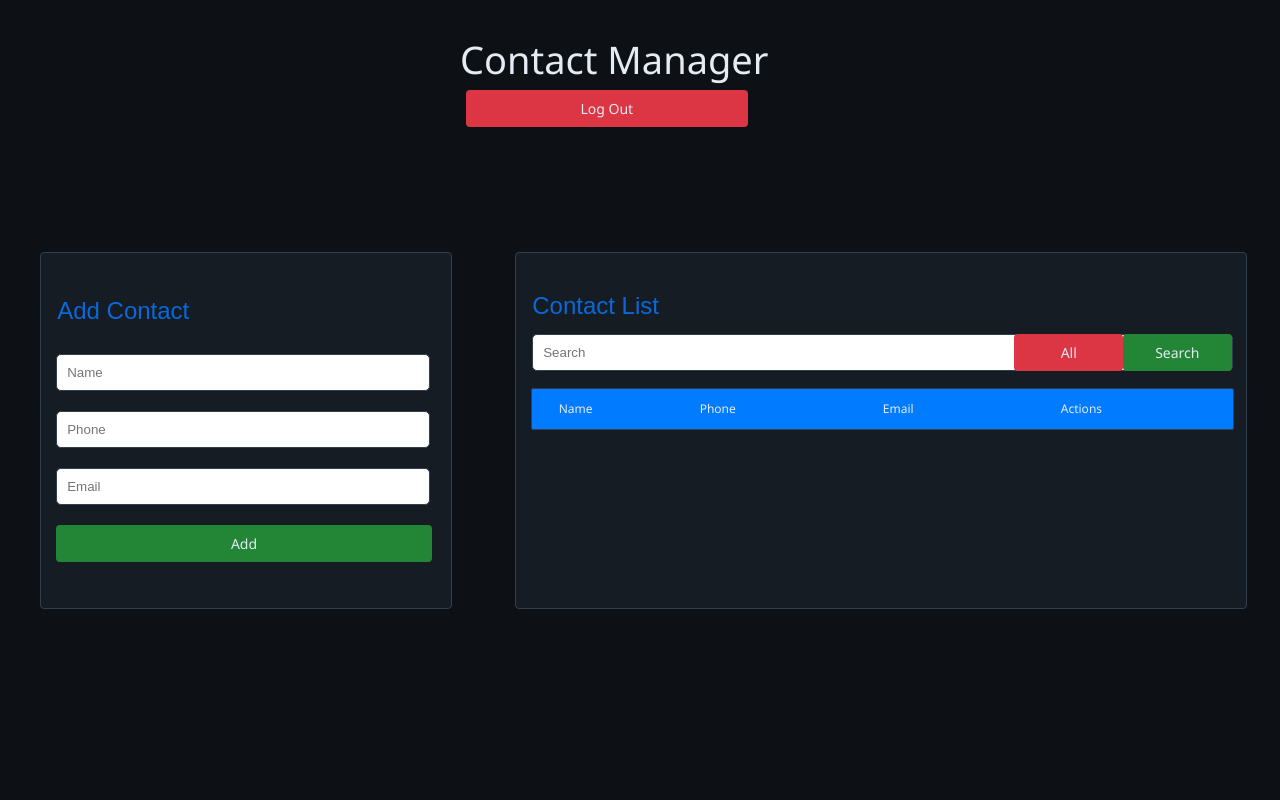
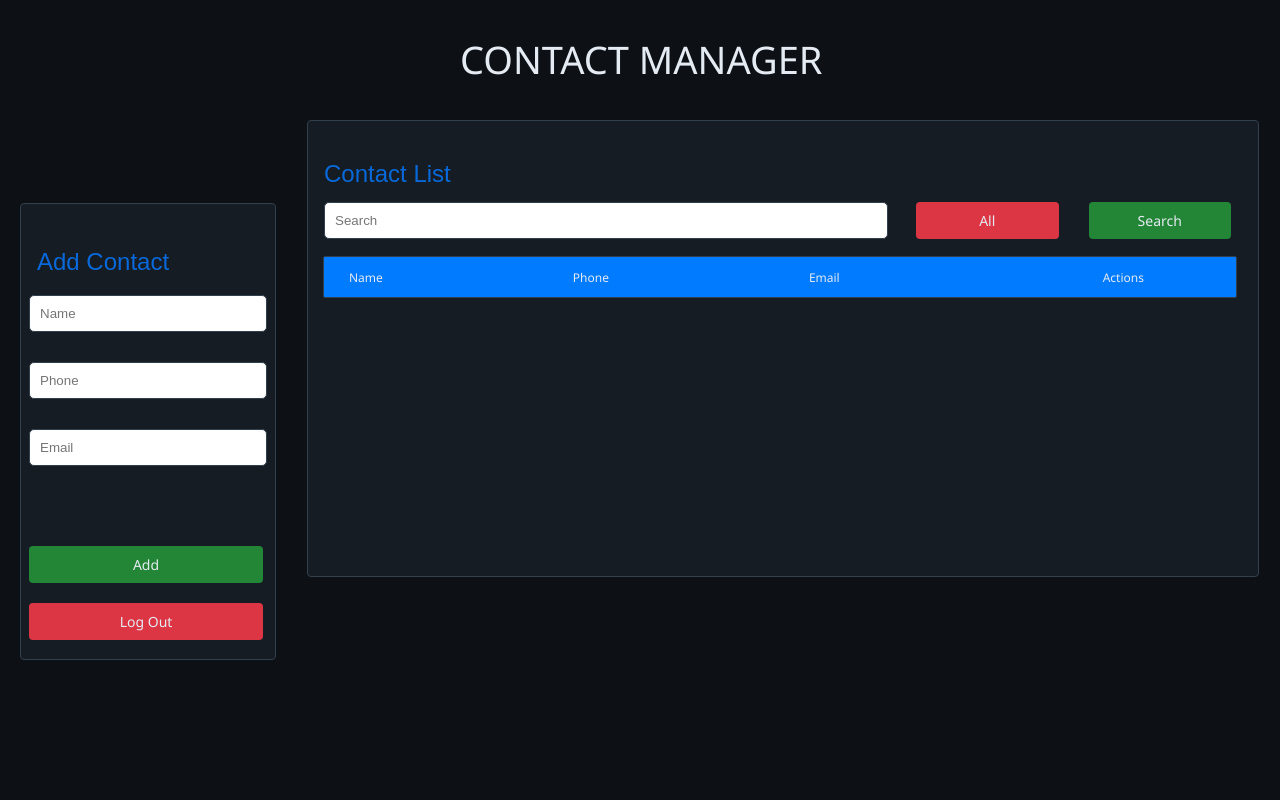
Before and after one commit to cadeenn/poosd-small, a PHP site: the page made by Pages/Contact Manager/manager.html in a window 1280 px wide. Run offline with PHP 8.4, Linux system fonts and the light colour scheme.

Commit message:
Final Changes

```diff
--- a/Pages/Contact Manager/manager.css
+++ b/Pages/Contact Manager/manager.css
@@ -29,46 +29,24 @@
     font-size: 38px;
 }
 
-.logout-button {
-    position: absolute;
-    top: 90px;
-    left: 470px;
-
-    width: 22%;
-    margin-top: 0px;
-    margin-left: -4px;
-    padding: 9px;
-    border: none;
-    border-radius: 4px;
-    background-color: #DC3544;
-    transition-duration: 0.4s;
-
-    color: #E5EBF2;
-    font-family: 'Segoe UI', Tahoma, Verdana, sans-serif;
-    font-weight: 500;
-    font-size: 14px;
-}
-
 .left-container {
-    width: 40%;
+    width: 20%;
     height: 100vh;
     display: flex;
     justify-content: center;
     align-items: center;
     margin: none;
     padding: none;
-    overflow: hidden;
 }
 
 .right-container {
-    width: 60%;
+    width: 80%;
     height: 100vh;
     display: flex;
     justify-content: center;
     align-items: center;
     margin: none;
     padding: none;
-    overflow: hidden;
 }
 
 /***Left Add Contact***/
@@ -77,20 +55,22 @@
     text-align: center;
     position: relative;
     top: 40px;
+    left: 30px;
 }
 
 .add-component {
     width: 100%;
+    height: 80%;
     position: relative;
-    top: -10px;
+    top: -9px;
     margin-left: -10px;
     display: flex;
     justify-content: center;
 }
 
 .add-box{
-    width: 80%;
-    height: 355px;
+    width: 300px;
+    height: 455px;
     text-align: center;
     background: #161C23;
     border: 1px solid #323f4d;
@@ -127,19 +107,35 @@
 }
 
 .add-items input{
-    width: 86%;
+    width: 85%;
     display: flex;
     padding: 10px;
-    margin-left: 15px;
+    margin-left: 8px;
     margin-top: 0px;
     margin-bottom: 20px;
     border: 1px solid #323f4d;
     border-radius: 5px;
 }
 
+#nameText {
+    position: relative;
+    top: 10px;
+}
+
+#phoneNumber {
+    position: relative;
+    top: 20px;
+}
+
+#emailText {
+    position: relative;
+    top: 30px;
+}
+
 .add-button {
+    position: relative;
+    top: 90px;
     width: 92%;
-    margin-top: 0px;
     margin-left: -4px;
     padding: 9px;
     border: none;
@@ -159,12 +155,36 @@
     cursor: pointer;
 }
 
+.logout-button {
+    position: relative;
+    top: 110px;
+    width: 92%;
+    margin-top: 0px;
+    margin-left: -4px;
+    padding: 9px;
+    border: none;
+    border-radius: 4px;
+    background-color: #DC3544;
+    transition-duration: 0.4s;
+
+    color: #E5EBF2;
+    font-family: 'Segoe UI', Tahoma, Verdana, sans-serif;
+    font-weight: 500;
+    font-size: 14px;
+}
+
+.logout-button:hover {
+    background-color: #ae2b36;
+    cursor: pointer;
+}
+
 
 /***Right Contact Form***/
 
 /*Right Sign Up Component*/
 .login-container {
     width: 100%;
+    height: 80%;
     position: relative;
     top: 30px;
     margin-left: -10px;
@@ -174,10 +194,10 @@
 
 .login-box{
     position: relative;
-    left: -10px;
-
-    width: 95%;
-    height: 355px;
+    top: 10px;
+    left: 20px;
+    width: 950px;
+    height: 455px;
     text-align: center;
     background: #161C23;
     border: 1px solid #323f4d;
@@ -200,8 +220,8 @@
     top: 5px
 }
 
-.login-items input{
-    width: 93%;
+.input-text-box {
+    width: 57%;
     display: flex;
     padding: 10px;
     margin-left: 16px;
@@ -213,7 +233,7 @@
 
 .contact-list {
     width: 100%;
-    height: 43%;
+    height: 55%;
     position: relative;
     top: -20px;
     overflow-y:scroll;
@@ -245,22 +265,22 @@
 
 .list-name {
     position: relative;
-    left: -40px;
+    left: -68px;
 }
 
 .list-phone {
     position: relative;
-    left: -80px;
+    left: -78px;
 }
 
 .list-email {
     position: relative;
-    left: -80px;
+    left: -78px;
 }
 
 .list-action {
     position: relative;
-    left: -80px;
+    left: -15px;
 }
 
 .added-person {
@@ -328,11 +358,19 @@
     cursor: pointer;
 }
 
+.update-button > img {
+    position: relative;
+    left: -4px;
+    top: -5px;
+    width: 30px;
+    height: 30px;
+}
+
 #searchButton {
     width: 15%;
     position: relative;
     top: -47px;
-    left: 353px;
+    left: 450px;
 }
 
 #allButton {
@@ -429,3 +467,66 @@
     box-shadow: #0D1116;
     cursor: pointer;
 }
+
+/*Boxes Inside Contact List*/
+.name-list-box {
+    width: 25%;
+    padding: 0px;
+    margin: 0px;
+
+    position: relative;
+    left: 10px;
+
+    display: flex;
+    justify-content: left;
+}
+
+.phone-list-box {
+    width: 25%;
+    padding: 0px;
+    margin: 0px;
+
+    display: flex;
+    justify-content: left;
+}
+
+.email-list-box {
+    width: 25%;
+    padding: 0px;
+    margin: 0px;
+
+    display: flex;
+    justify-content: left;
+}
+
+.actions-list-box {
+    width: 25%;
+    padding: 0px;
+    margin: 0px;
+
+    position: relative;
+    left: -10px;
+
+    display: flex;
+    justify-content: space-evenly;
+}
+
+.error-message {
+    position: relative;
+    top: 80px;
+    left: -3px;
+    color: #ff0000;
+    font-family: 'Segoe UI', Tahoma, Verdana, sans-serif;
+    font-size: 12px;
+    font-weight: normal;
+}
+
+.error-message-update {
+    position: relative;
+    top: -10px;
+    left: -3px;
+    color: #ff0000;
+    font-family: 'Segoe UI', Tahoma, Verdana, sans-serif;
+    font-size: 12px;
+    font-weight: normal;
+}
--- a/Pages/Contact Manager/manager.html
+++ b/Pages/Contact Manager/manager.html
@@ -11,12 +11,13 @@
 	document.addEventListener('DOMContentLoaded', function()
 	{
 		readCookie();
+        searchAll();
 	}, false);
 	</script>
 </head>
 <body>
 
-    <p class="heading">Contact Manager</p>
+    <p class="heading">CONTACT MANAGER</p>
 
     <!-- Left Box Container -->
     <div class="left-container">
@@ -36,7 +37,11 @@
 
                         <input type="text" class="input-text-box" id="emailText" placeholder="Email">
 
+                        <div class="error-message"></div>
+
                         <button class="add-button" id="addContactButton" onclick="addContact()">Add</button>
+
+                        <button class="logout-button" onclick="doLogout()">Log Out</button>
                     </div>
                 </div>
             </div>
@@ -52,6 +57,7 @@
             <p class="update-name">Alex Reyes<p>
             <input class="update-phone"  placeholder="Change Phone"></input>
             <input class="update-email"  placeholder="Change Email"></input>
+            <div class="error-message-update"></div>
             <button class="update-contact">Update</button>
         </div>
         -->
@@ -77,21 +83,43 @@
 
                 <!-- Contact List Component -->
                 <div class="contact-list">
-                    <!-- Added Person Examples
+                  <!--
                     <div class="added-person">
-                        <p class="contact-list-name">John Doe</p>
-                        <p class="contact-list-phone">123-456-7890</p>
-                        <p class="contact-list-email">john@doe.example</p>
-                        <button class="update-button" onclick="updateWindow()">Update</button>
-                        <button class="delete-button">Delete</button>
+                        <div class="name-list-box">
+                            <p class="contact-list-name">John Doe</p>
+                        </div>
+
+                        <div class="phone-list-box">
+                            <p class="contact-list-phone">123-456-7890</p>
+                        </div>
+
+                        <div class="email-list-box">
+                            <p class="contact-list-email">john@doe.example</p>
+                        </div>
+
+                        <div class="actions-list-box">
+                            <button class="update-button" onclick="updateWindow()"><img src="../../Images/updateIcon.png"></button>
+                            <button class="delete-button"><img src="../../Images/deleteIcon.png"></button>
+                        </div>
                     </div>
 
                     <div class="added-person">
-                        <p class="contact-list-name">Alex Reyes</p>
-                        <p class="contact-list-phone">098-765-4321</p>
-                        <p class="contact-list-email">alexdreyesz@outlook.com</p>
-                        <button class="update-button" onclick="updateWindow()">Update</button>
-                        <button class="delete-button">Delete</button>
+                        <div class="name-list-box">
+                            <p class="contact-list-name">Alex Reyes</p>
+                        </div>
+
+                        <div class="phone-list-box">
+                            <p class="contact-list-phone">321-654-0987</p>
+                        </div>
+
+                        <div class="email-list-box">
+                            <p class="contact-list-email">alex@reyes.example</p>
+                        </div>
+
+                        <div class="actions-list-box">
+                            <button class="update-button" onclick="updateWindow()"><img src="../../Images/updateIcon.png"></button>
+                            <button class="delete-button"><img src="../../Images/deleteIcon.png"></button>
+                        </div>
                     </div>
                     -->
                 </div>
@@ -100,8 +128,6 @@
         </div>
     </div>
 
-    <button class="logout-button" onclick="doLogout()">Log Out</button>
-
     <!-- Script To JS -->
     <script src="../../JS/funtion.js"></script>
     <script src="../../JS/code.js"></script>
--- a/Pages/Create Account/createAccount.html
+++ b/Pages/Create Account/createAccount.html
@@ -54,6 +54,8 @@
                         <p class="signup-info">Username may only contain alphanumeric characters or single hyphens, and cannot begin or end with a hyphen.</p>
                     </div>
 
+                    <div class="error-message"></div>
+
                     <button class="login-button" id="createUserButton" onclick="createUser()">Continue</button>
 
                 </div>
--- a/index.html
+++ b/index.html
@@ -29,6 +29,8 @@
                 <img src="./Images/Password/show.png" class="eye-icon" id="eyeIcon" onclick="togglePassword()" alt="Show Password">
 
                 <button class="login-button" id="loginButton" onclick="doLogin()">Sign In</button>
+
+                <div class="error-message"></div>
             </div>
         </div>
     </div>
```
Also changed, not shown: other parts of Pages/Contact Manager/manager.css (+21 -11 lines), JS/code.js (+117 -17 lines), Pages/Create Account/createAccount.css (+10 -0 lines), style.css (+8 -0 lines), Images/deleteIcon.png (added), Images/updateIcon.png (added).
